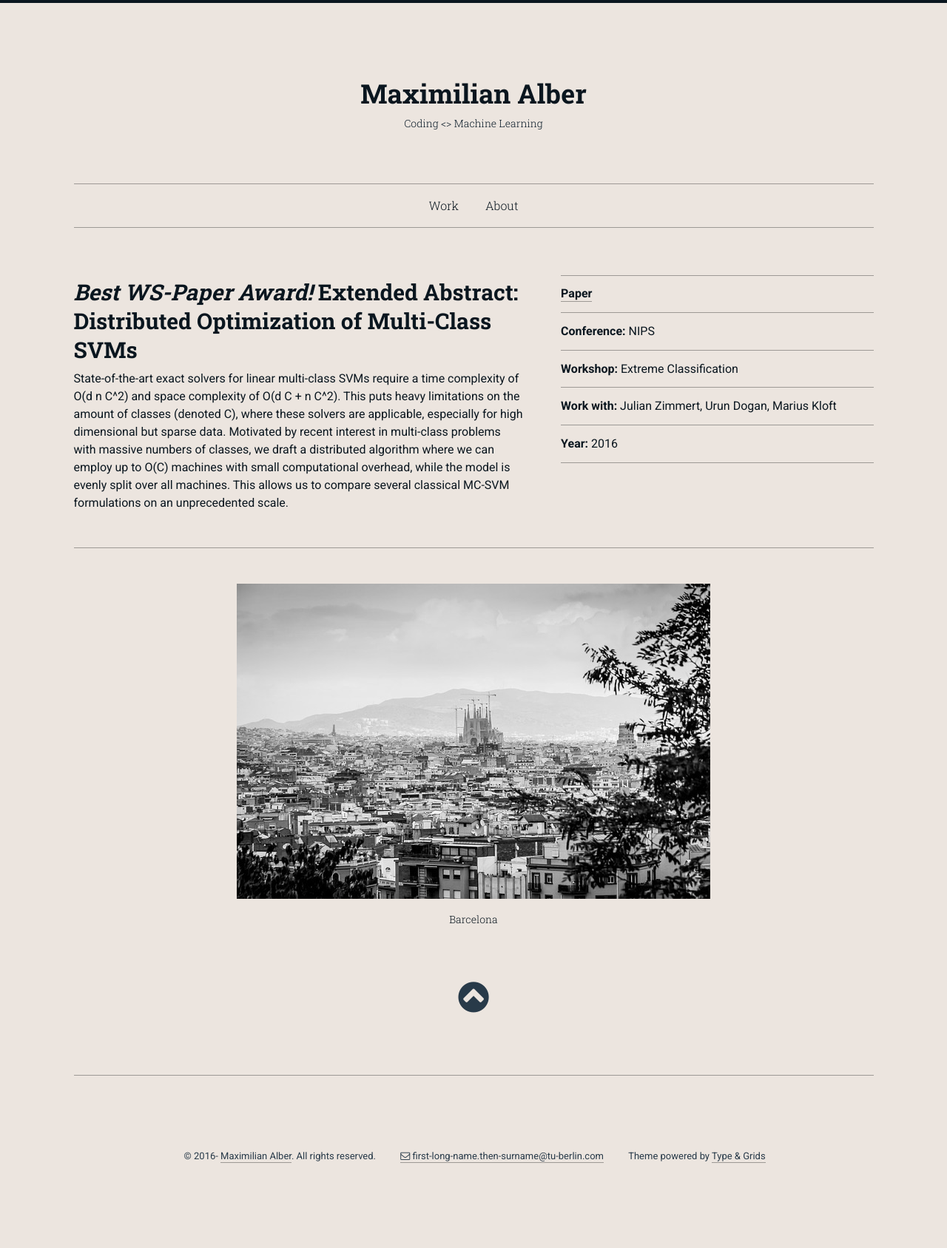
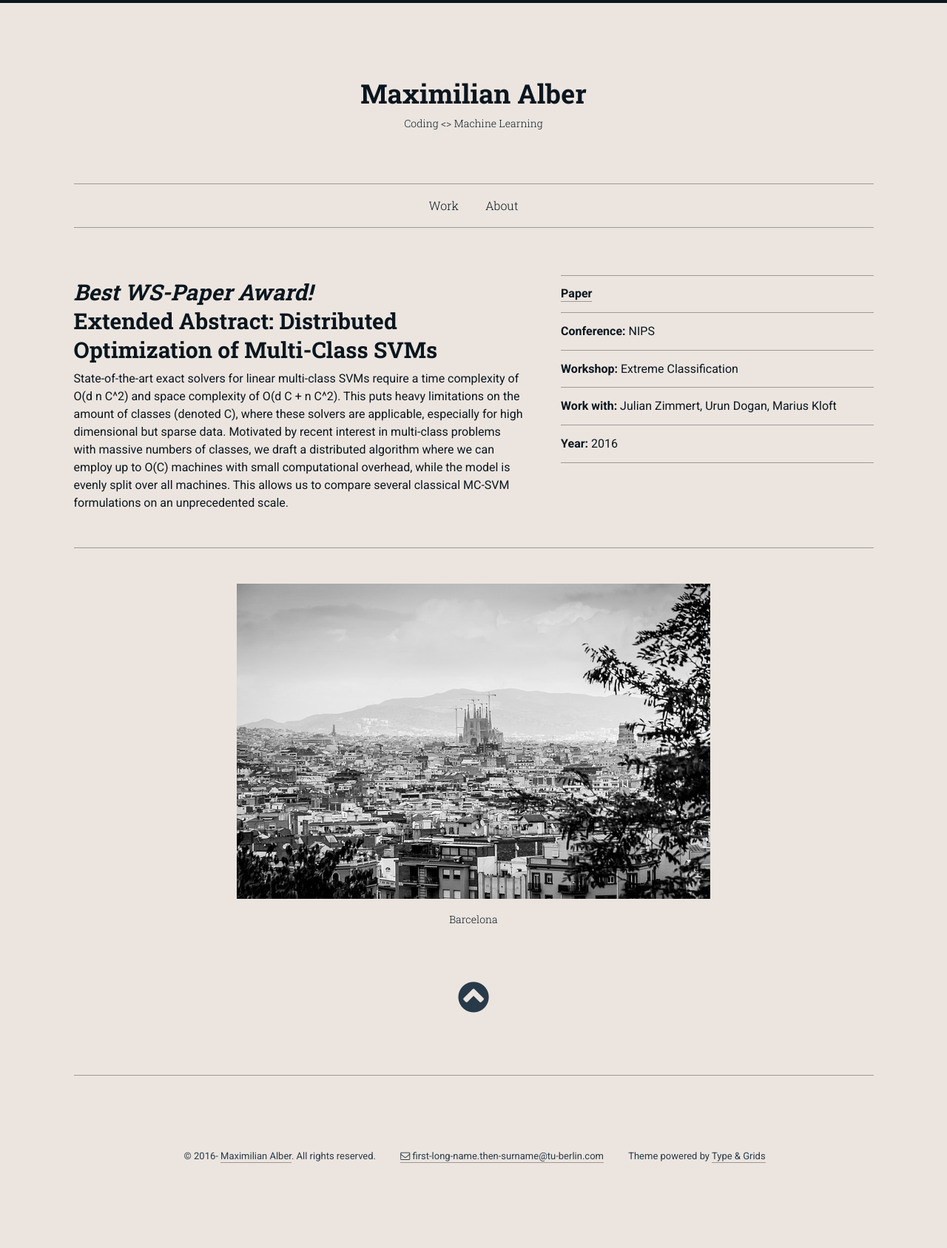
Before and after one commit to albermax/albermax.github.io, a Jekyll site: the page built from project-nips2016.html, in a window 1280 px wide. Shown: the whole page at 74% size. Built offline with Jekyll 4.4.1, drawn with Linux system fonts in a browser that asks for light colours.

```diff
--- a/project-nips2016.html
+++ b/project-nips2016.html
@@ -5,7 +5,7 @@ title: Work
 
 <div class="row">
 	<div class="small-12 medium-7 large-7 columns">
-		<h2><i>Best WS-Paper Award!</i> Extended Abstract: Distributed Optimization of Multi-Class SVMs</h2>
+		<h2><i>Best WS-Paper Award!</i> <br /> Extended Abstract: Distributed Optimization of Multi-Class SVMs</h2>
 		<p>
 		  State-of-the-art exact solvers for linear multi-class SVMs require a time complexity
 		  of O(d n C^2) and space complexity of O(d C + n C^2). This puts heavy limitations on the amount
```
